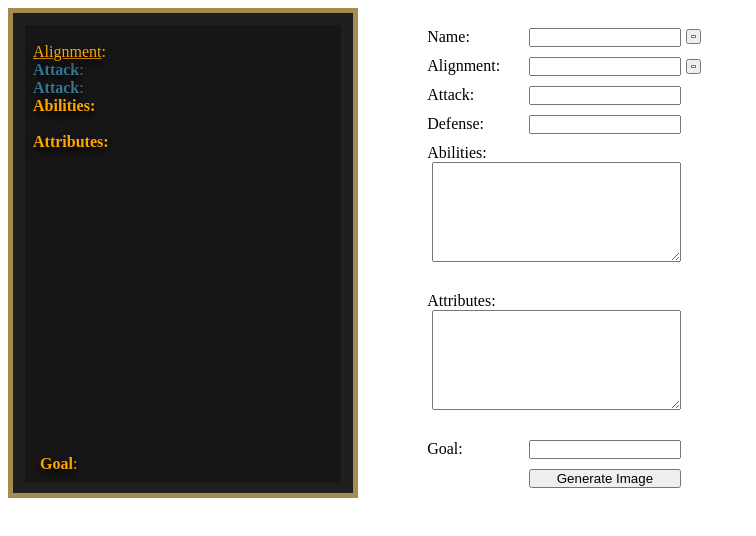
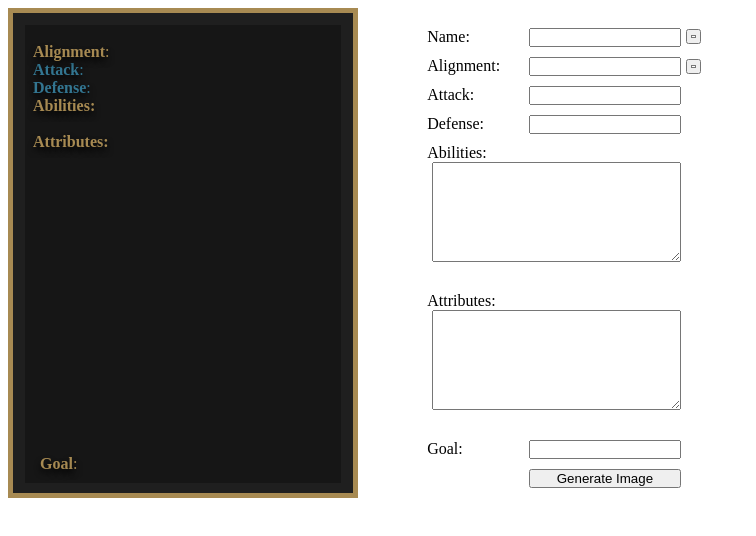
Before and after one commit to SuperGDPWYL/RolecardGenerator, a plain HTML site: page index.html in a window 1280 px wide. Shown: the whole page, without its empty margins (0-756 px from the left). Drawn offline with Linux system fonts and the light colour scheme.

Commit message:
Update index.html

```diff
--- a/index.html
+++ b/index.html
@@ -11,14 +11,14 @@
 		<div class="rolecard">
 			<div class="overlay"></div>
 			<h2 id="rolename"></h2>
-			<span class="aligntext" style="color:orange"><u>Alignment</u>: </span><span id="alignment"></span><br>
-			<span class="attack" style="color:#49a9d0"><b>Attack</b>: <span><span id="atk"></span><br>
-			<span class="defebnse" style="color:#49a9d0"><b>Attack</b>: <span><span id="def"></span><br>
-			<div class="header" style="color:orange;"><b>Abilities: </b></div>
+			<span class="aligntext" style="color:#A78A52"><b>Alignment</b>: </span><span id="alignment"></span><br>
+			<span class="attack" style="color:#49a9d0"><b>Attack</b>: </span><span id="atk"></span><br>
+			<span class="defense" style="color:#49a9d0"><b>Defense</b>: </span><span id="def"></span><br>
+			<div class="header" style="color:#A78A52;"><b>Abilities: </b></div>
 			<ul class="abilities" id="abilityid"></ul><br>
-			<div class="header" style="color:orange;"><b>Attributes: </b></div>
+			<div class="header" style="color:#A78A52;"><b>Attributes: </b></div>
 			<ul class="abilities" id="attributesid"></ul><br>
-			<span class="goal"><div style="color:orange"><b>Goal</b>: </div><span id="goal"></span></span>
+			<span class="goal"><div style="color:#A78A52"><b>Goal</b>: </div><span id="goal"></span></span>
 		</div>
 	</div>
 	<div class="userinput">
```
